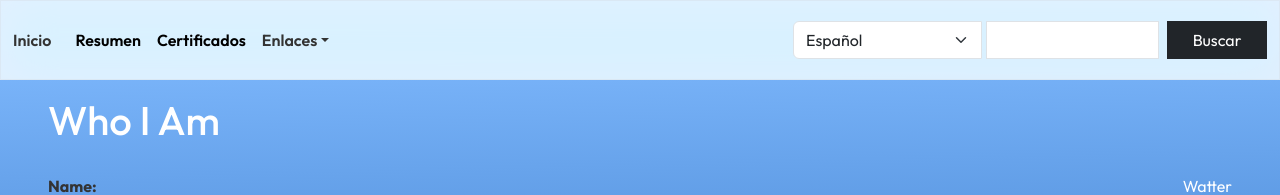
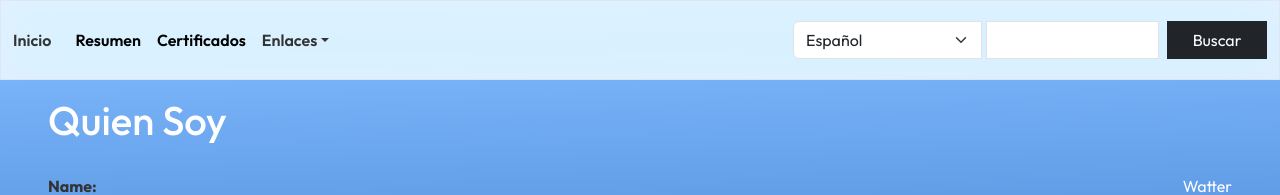
Before and after one commit to watter08/portafolio-spa, a React (Vite) app: page / in a window 1280 px wide. Shown: the top 195 px of the page. Built offline with nearby package versions, Linux system fonts and the light colour scheme.

Commit message:
multi language who i am handle it

```diff
--- a/src/Views/HomeView.jsx
+++ b/src/Views/HomeView.jsx
@@ -9,8 +9,7 @@ function HomeView(){
             <div className="container-shape">
                 <Navbar className="position-absolute" setCurrentLenguageParent={setCurrentLenguage} />
                 <ShapeHeader />
-                <GeneralInfo className="position-absolute" whoIAmData={WhoIAm} key={currentLenguage} />
-
+                <GeneralInfo className="position-absolute" whoIAmData={WhoIAm} currentLanguage={currentLenguage} />
             </div>
         </div>
     )
--- a/src/components/GeneralInfo/GeneralInfo.jsx
+++ b/src/components/GeneralInfo/GeneralInfo.jsx
@@ -1,7 +1,6 @@
 import  { useState } from 'react';
 import PropTypes from 'prop-types';
 
-// Componente para mostrar cada item de información
 const InfoItem = ({ label, value }) => (
     <div className="info-item">
         <span className="info-label">{label}:</span>
@@ -17,8 +16,7 @@ InfoItem.propTypes = {
     ]).isRequired,
 };
 
-// Componente que recibe el objeto como propiedad y muestra la información
-const DynamicInfoDisplay = ({ data }) => {
+const DynamicInfoDisplay = ({ data, currentLanguage }) => {
     return (
         <div className="info-container">
             {Object.keys(data).map(key => (
@@ -27,11 +25,11 @@ const DynamicInfoDisplay = ({ data }) => {
                     label={key}
                     value={
                         data[key].Title.startsWith('http') ? (
-                            <a href={data[key].Title} target="_blank" rel="noopener noreferrer">
-                                {data[key].Title}
+                            <a href={data[key][currentLanguage]} target="_blank" rel="noopener noreferrer">
+                                {data[key][currentLanguage]}
                             </a>
                         ) : (
-                            data[key].Title
+                            data[key][currentLanguage]
                         )
                     }
                 />
@@ -47,17 +45,16 @@ DynamicInfoDisplay.propTypes = {
             TitleEng: PropTypes.string.isRequired
         })
     ).isRequired,
+    currentLanguage: PropTypes.string
 };
 
-// Componente principal que utiliza el componente DynamicInfoDisplay
-const App = ({ whoIAmData }) => {
+const App = ({ whoIAmData, currentLanguage }) => {
     const [isVisible] = useState(false);
-
-
+    const { Message, ...data } = whoIAmData;
     return (
         <div className={`app p-5 mt-5  ${isVisible ? 'visible' : ''}`}>
-            <h1>Who I Am</h1>
-            <DynamicInfoDisplay data={whoIAmData} />
+            <h1>{Message[currentLanguage]}</h1>
+            <DynamicInfoDisplay data={data} currentLanguage={currentLanguage} />
         </div>
     );
 };
@@ -69,6 +66,7 @@ App.propTypes = {
             TitleEng: PropTypes.string.isRequired
         })
     ).isRequired,
+    currentLanguage: PropTypes.string
 };
 
 export default App;
--- a/src/logic/const/whoiam.const.js
+++ b/src/logic/const/whoiam.const.js
@@ -1,4 +1,8 @@
 export const WhoIAm = {
+    Message: {
+        Title: 'Quien Soy',
+        TitleEng: 'Who I Am'
+    },
     Name: {
         Title: 'Watter',
         TitleEng: 'Watter'
```
